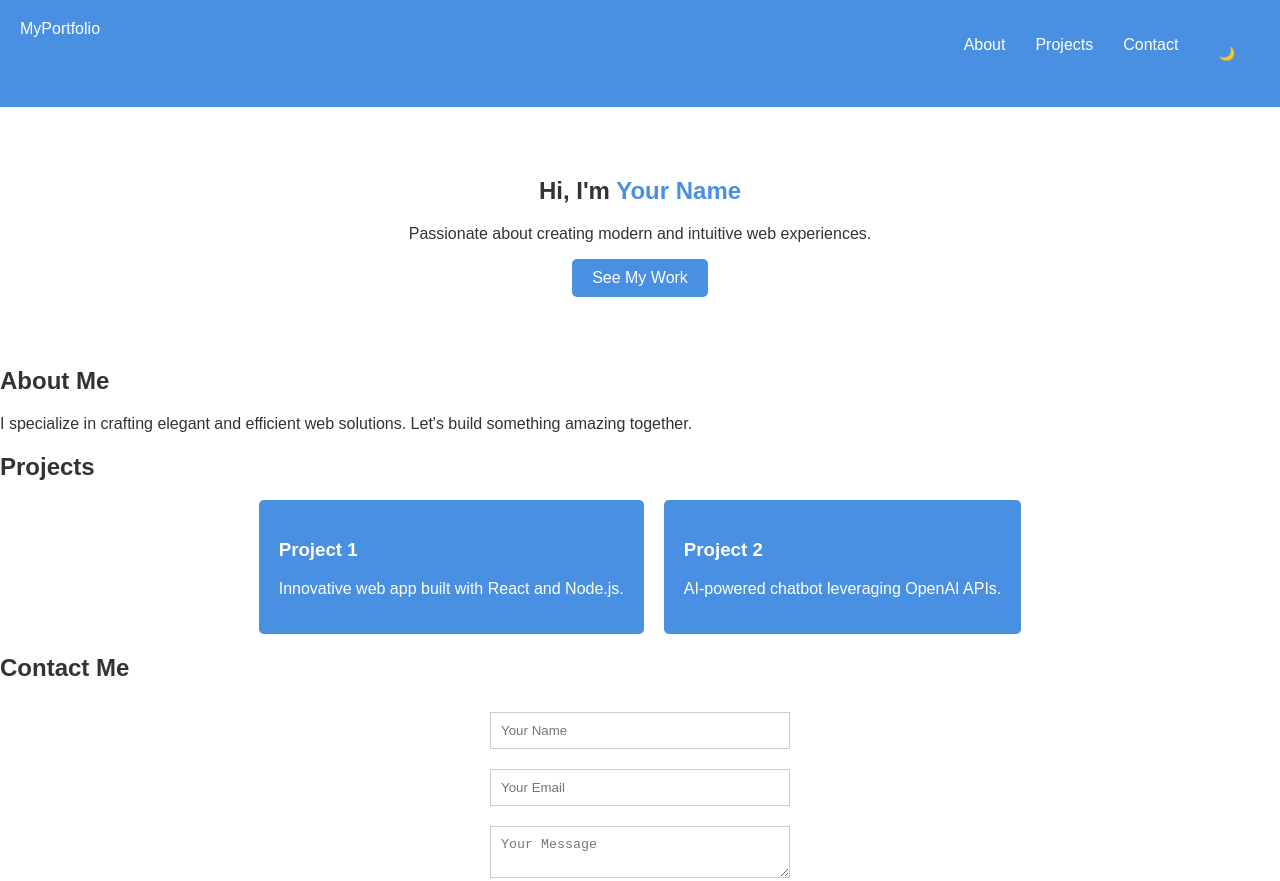
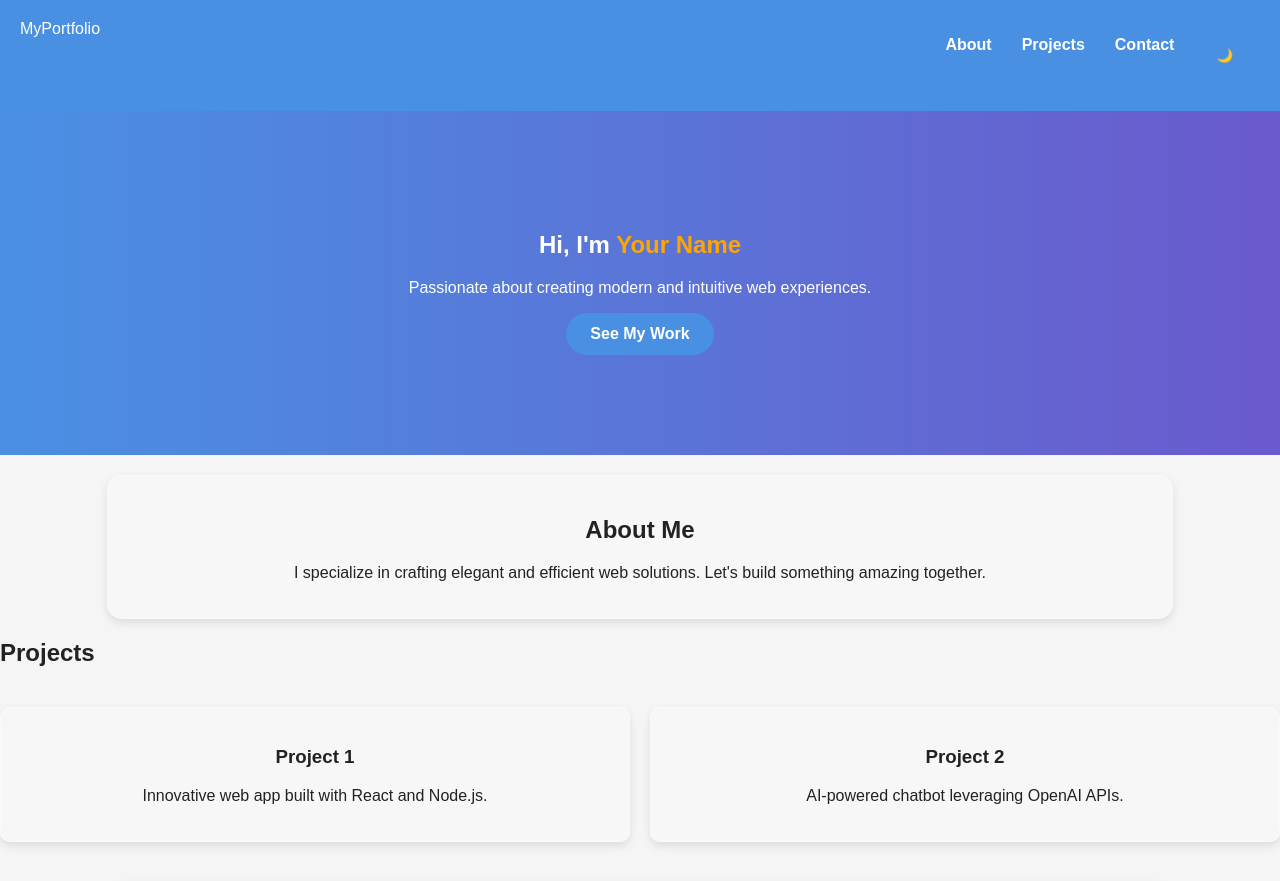
Before and after one commit to frost86/frost86.github.io, a plain HTML site: page index.html in a window 1280 px wide. Shown: the top 881 px of the page. Drawn offline with Linux system fonts and the light colour scheme.

Commit message:
Update style.css
Added glassmorphism and dark mode

```diff
--- a/style.css
+++ b/style.css
@@ -1,20 +1,25 @@
 :root {
     --primary: #4a90e2;
-    --background: #ffffff;
-    --text: #333;
+    --background: #f5f5f5;
+    --text: #222;
     --button: #4a90e2;
     --button-text: #fff;
+    --glass-bg: rgba(255, 255, 255, 0.2);
+    --glass-border: rgba(255, 255, 255, 0.4);
+    --glass-shadow: rgba(0, 0, 0, 0.1);
 }
 
 .dark-mode {
-    --background: #1e1e1e;
-    --text: #f0f0f0;
+    --background: #121212;
+    --text: #f5f5f5;
     --button: #ffa500;
-    --button-text: #000;
+    --glass-bg: rgba(255, 255, 255, 0.1);
+    --glass-border: rgba(255, 255, 255, 0.2);
+    --glass-shadow: rgba(0, 0, 0, 0.4);
 }
 
 body {
-    font-family: Arial, sans-serif;
+    font-family: 'Poppins', sans-serif;
     margin: 0;
     padding: 0;
     background: var(--background);
@@ -28,6 +33,9 @@ header {
     padding: 20px;
     background: var(--primary);
     color: #fff;
+    position: sticky;
+    top: 0;
+    z-index: 100;
 }
 
 nav ul {
@@ -42,37 +50,62 @@ nav ul li {
 nav ul li a {
     text-decoration: none;
     color: #fff;
+    font-weight: bold;
 }
 
 .hero {
     text-align: center;
-    padding: 50px;
+    padding: 100px 20px;
+    background: linear-gradient(to right, #4a90e2, #6a5acd);
+    color: white;
 }
 
 .hero h1 span {
-    color: var(--primary);
+    color: #ffa500;
 }
 
 .btn {
     display: inline-block;
-    padding: 10px 20px;
+    padding: 12px 24px;
     background: var(--button);
     color: var(--button-text);
     text-decoration: none;
-    border-radius: 5px;
+    border-radius: 30px;
+    font-weight: bold;
+    transition: 0.3s;
 }
 
-#projects .project-list {
+.btn:hover {
+    background: #ff8c00;
+}
+
+.glass {
+    background: var(--glass-bg);
+    padding: 20px;
+    margin: 20px auto;
+    width: 80%;
+    border-radius: 15px;
+    box-shadow: 0 4px 10px var(--glass-shadow);
+    backdrop-filter: blur(10px);
+    border: 1px solid var(--glass-border);
+    text-align: center;
+}
+
+.project-list {
     display: flex;
     justify-content: center;
     gap: 20px;
 }
 
 .project {
-    background: var(--primary);
+    flex: 1;
     padding: 20px;
-    color: #fff;
-    border-radius: 5px;
+    border-radius: 10px;
+    transition: transform 0.3s;
+}
+
+.project:hover {
+    transform: scale(1.05);
 }
 
 #contact form {
@@ -85,14 +118,22 @@ nav ul li a {
 #contact form input,
 #contact form textarea {
     margin: 10px 0;
-    padding: 10px;
-    border: 1px solid #ccc;
+    padding: 12px;
+    border: none;
+    border-radius: 5px;
 }
 
 button {
-    padding: 10px;
+    padding: 12px;
     background: var(--button);
     color: var(--button-text);
     border: none;
     cursor: pointer;
+    font-weight: bold;
+    border-radius: 5px;
+    transition: 0.3s;
 }
+
+button:hover {
+    background: #ff8c00;
+}
```
